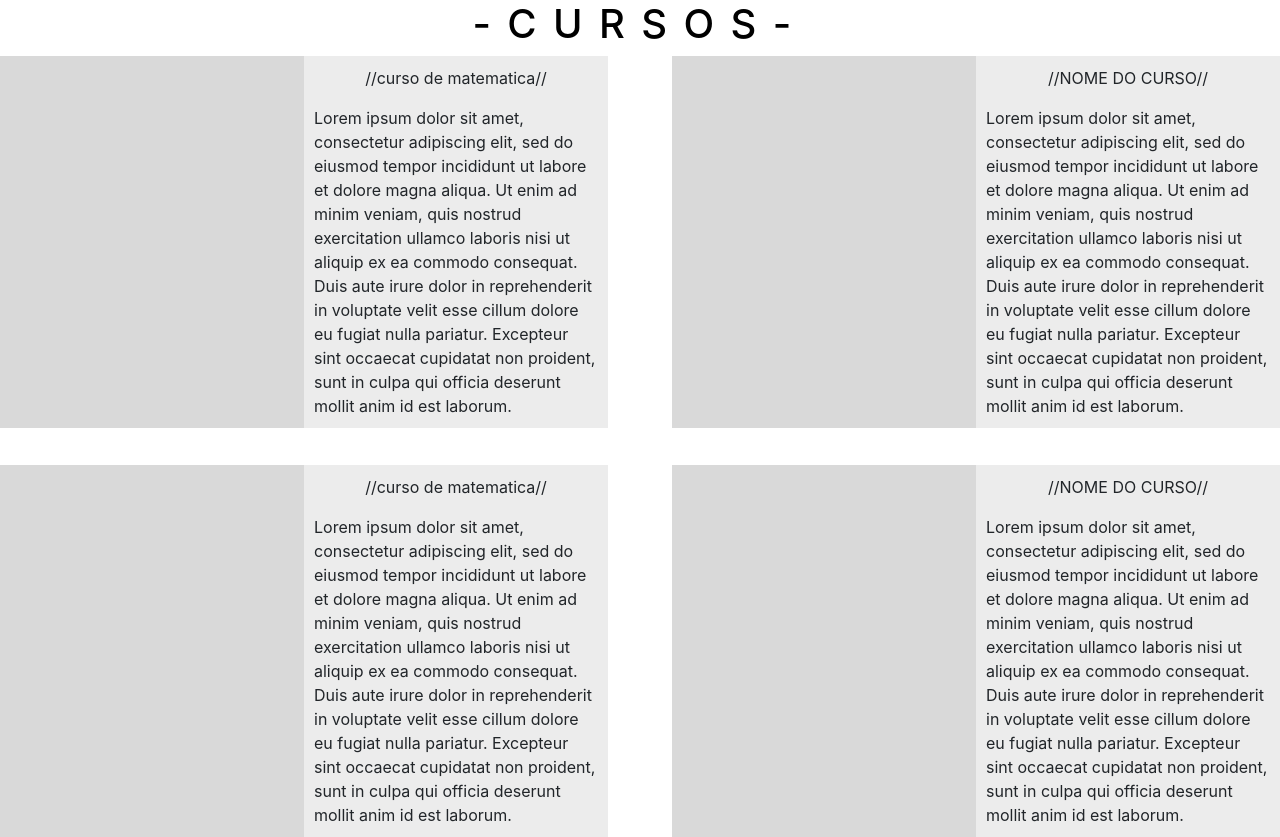
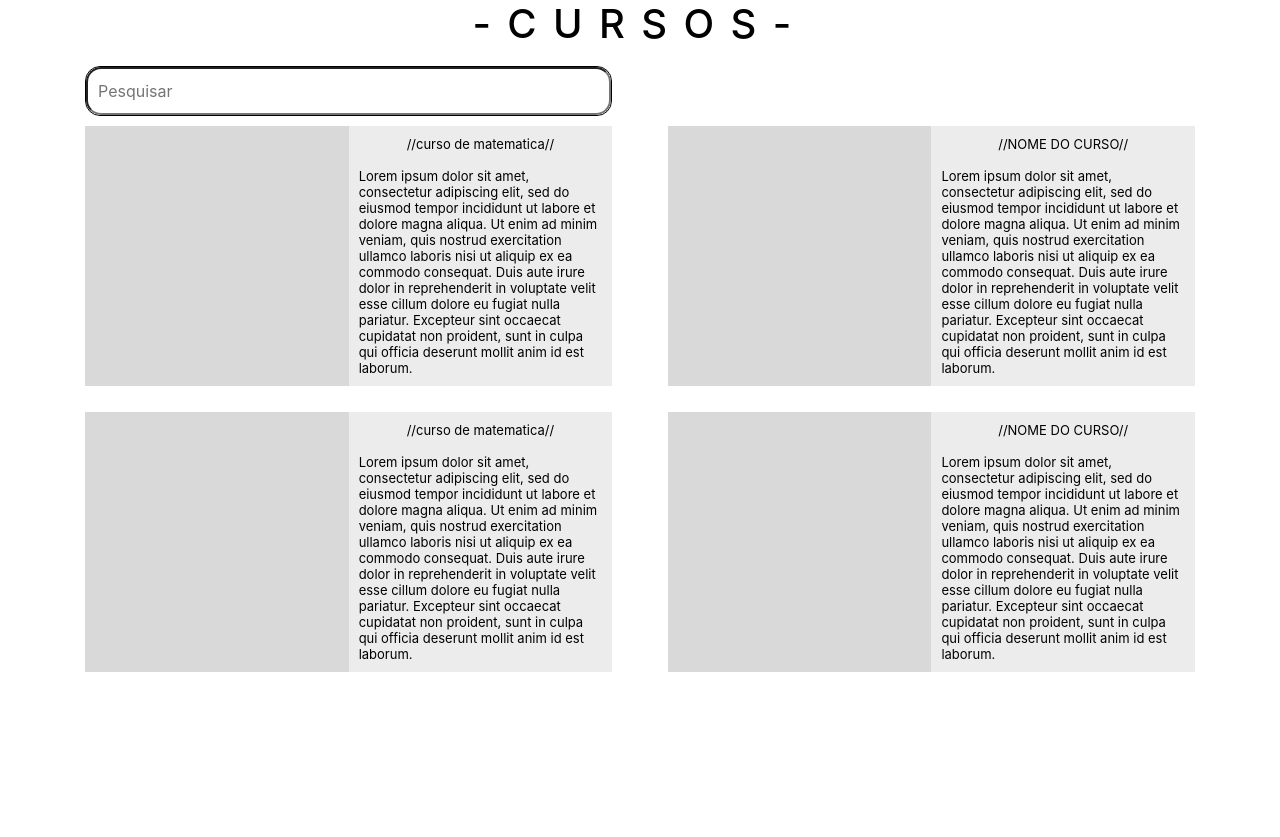
Before and after one commit to pedrosenac2/miria, a PHP site: page /cursos.html in a window 1280 px wide. Shown: the part 246-1083 px from the top of the page. After the commit the page ends 918 px from the top, so only its background shows below. Run offline with PHP 8.4, Linux system fonts and the light colour scheme.

Commit message:
add barra de pesquisa

```diff
--- a/cursos/css/cursos.css
+++ b/cursos/css/cursos.css
@@ -150,12 +150,15 @@ font-weight: 400;
 line-height: normal;
 letter-spacing: 16.38px;
 }
-#container{
+.container{
+}
+#container-curso{
     display: grid;
     grid-template-columns: repeat(2, 1fr);
     /* border: rgb(255, 0, 0) solid; */
     width: 100%;
     gap: 5%;
+
 }
 .curso{
     display: grid;
@@ -170,11 +173,43 @@ letter-spacing: 16.38px;
 .txt-curso{
     padding: 10px;
     background-color: #ECECEC;
+    color: #000;
+    font-family: Inter;
+    font-size: 13px;
+    font-style: normal;
+    font-weight: 400;
+    line-height: normal;
 }
 .nome-curso{
     display: grid;
     justify-content:center;
 }
+.search-container {
+    display: grid;
+    grid-template-columns: 1fr auto; /* Uma coluna para o input, outra para o botão */
+    align-items: center;
+    width: 47.5%;
+    border: #000 solid 1px;
+    border-radius: 15px;
+    margin:10px 0px;
+}
+
+input {
+    padding: 10px;
+    font-size: 16px;
+    border-radius: 15px;
+}
+
+ /* button {
+     padding: 10px 20px;
+    font-size: 16px;
+    background-color: #4CAF50;
+    color: white;
+    border: none;
+    cursor: pointer;
+    border: #000 solid 1px;
+    border-radius: 15px;
+} */
 
 
 
--- a/cursos/cursos.html
+++ b/cursos/cursos.html
@@ -39,7 +39,14 @@
         <div id="title">
             <h1 >-CURSOS-</h1>
         </div>
-        <div id="container">
+
+        <div class="container">
+            <div class="search-container">
+                <input type="text" placeholder="Pesquisar">
+                <!-- <button type="submit">Buscar</button> -->
+            </div>
+                <div id="container-curso">
+
                     <div class="curso">
                         <div class="img-curso">
                             <img src="" alt="">
@@ -77,6 +84,7 @@
                             </div>
                         </div>
                 </div>
+        </div>
     </body>
     </html>
     <!-- fim cabeçalho -->
```
Lines whose indentation alone changed are shown as unchanged.
